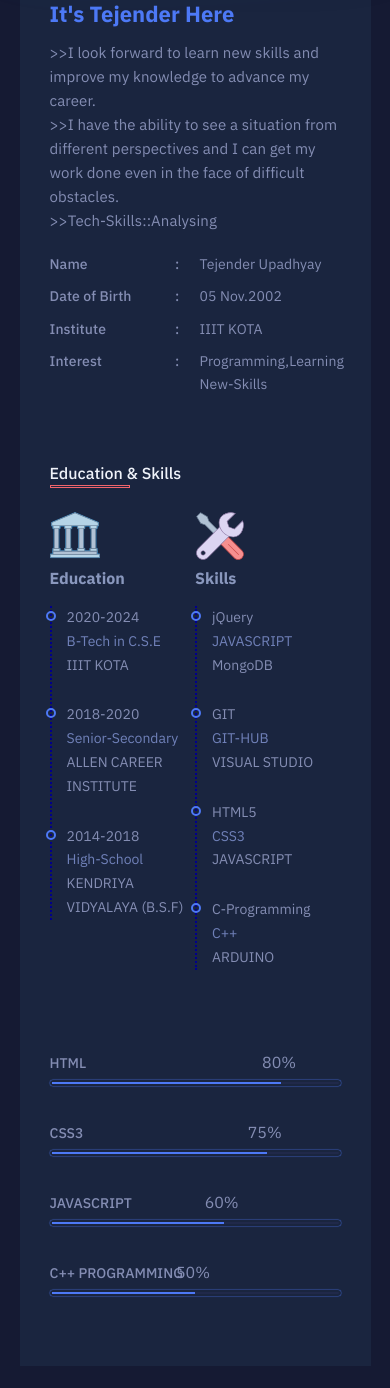
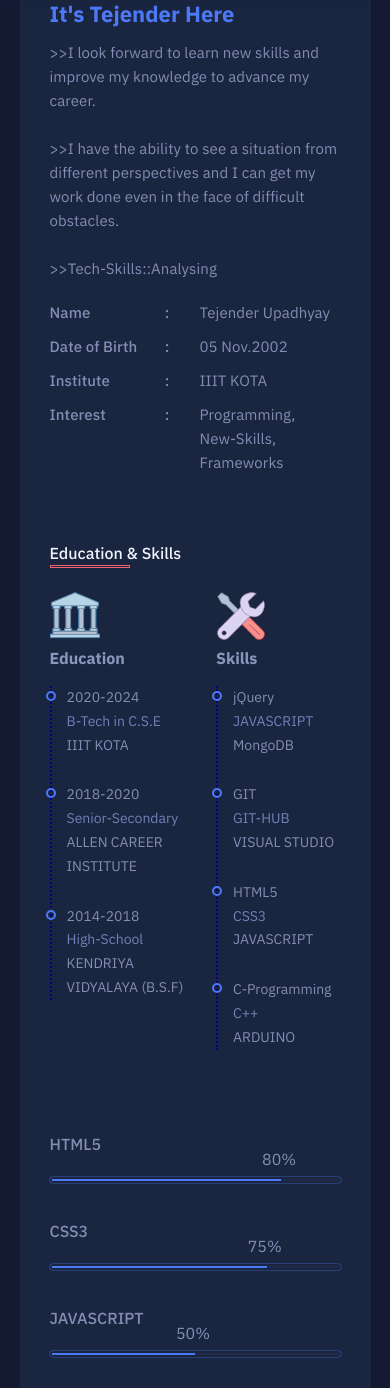
Before and after one commit to Tejender1521/MyFirstCV, a plain HTML site: page index.html in a window 390 px wide. Shown: the part 612-2000 px from the top of the page. Before the commit the page ends 1978 px from the top, so only its background shows below. Drawn offline with nearby package versions, Linux system fonts and the light colour scheme; animation ran at ten frames a second.

Commit message:
Responsive errors fixed

```diff
--- a/css/style.css
+++ b/css/style.css
@@ -237,7 +237,7 @@ section.about .content p {
 }
 section.about .content .right p{
     line-height: 1.6;
-    font-size: 14px;
+    font-size: 15px;
     color: var(--ternary);
     letter-spacing: 0.1px;
     margin-bottom: 1rem;
@@ -254,10 +254,17 @@ section.about .content .right p span:nth-child(2){
     padding-left: 150px;
     display: block;
 }
+
+/* Name tejender upadhyay set in one line */
+#blockset
+{
+    display: block ruby;
+}
+
 section.about .content .right p span:nth-child(1)::after{
     content: ":";
     position: absolute;
-    right: 0;
+    right: 1rem;
     top: 0;
 }
 
@@ -271,6 +278,8 @@ section.skills .content .left{
     grid-template-columns: 1fr 1fr;
 
 }
+
+
 section.skills .content .left .heading{
     margin-bottom: 2rem;
 }
@@ -298,6 +307,16 @@ section.skills .content .left .item{
 section.skills .content .left .timeline__wraper{
     border-left: 2px dotted darkblue;
 }
+section.skills .content .left .inner__right
+{
+    margin-left: 2.1rem;
+}
+#blockset1
+{
+    display: block ruby;
+}
+
+
 
 section.skills .content .left .item:after{
     content: '';
@@ -313,10 +332,10 @@ section.skills .content .left .item:after{
 
 section.skills .skills__wraper .skill-box h4{
     color: var(--ternary);
-    font-size: 14px;
+    font-size: 16px;
     text-transform: uppercase;
     font-weight: 500;
-    margin-bottom: 1rem;
+    margin-bottom: 2.5rem;
 }
 section.skills .skills__wraper .skill-box{
     margin-bottom: 4rem;
--- a/index.html
+++ b/index.html
@@ -90,17 +90,17 @@
                 <div class="left">
                     <h2>It's Tejender Here</h2>
                     <p>>>I look forward to learn new skills and improve my knowledge to advance my career.
-                        <br>
+                        <br><br>
                         >>I have the ability to see a situation from different perspectives and I can get my work done
                         even in the face of difficult obstacles.
-                        <br>
+                        <br><br>
                         >>Tech-Skills::Analysing
                     </p>
                 </div>
                 <div class="right">
                     <p>
                         <span>Name</span>
-                        <span>Tejender Upadhyay</span>
+                        <span id="blockset">Tejender Upadhyay</span>
                     </p>
                     <p>
                         <span>Date of Birth</span>
@@ -112,7 +112,7 @@
                     </p>
                     <p>
                         <span>Interest</span>
-                        <span>Programming,Learning New-Skills</span>
+                        <span>Programming,<br>New-Skills,<br>Frameworks</span>
                     </p>
                 </div>
             </div>
@@ -155,7 +155,7 @@
 
 
 
-                    <div class="inner__right">
+                    <div class="inner__right" >
                         <div class="heading">
                             <img src="./icons/icons8-maintenance.svg" alt="">
                             <h5>Skills</h5>
@@ -171,7 +171,7 @@
                             <div class="item">
                                 <p>GIT</p>
                                 <p class="center">GIT-HUB</p>
-                                <p>VISUAL STUDIO</p>
+                                <p id="blockset1">VISUAL STUDIO</p>
                             </div>
 
                             <div class="item">
@@ -195,7 +195,7 @@
                 <div class="right">
                     <div class="skills__wraper">
                         <div class="skill-box">
-                            <h4>HTML</h4>
+                            <h4>HTML5</h4>
                             <div class="progress__wrap">
                                 <span data-percent="80" class="progress__bar">
                                     <span class="tooltip">78%</span>
@@ -215,8 +215,8 @@
                         <div class="skill-box">
                             <h4>JAVASCRIPT</h4>
                             <div class="progress__wrap">
-                                <span data-percent="60" class="progress__bar">
-                                    <span class="tooltip">78%</span>
+                                <span data-percent="50" class="progress__bar">
+                                    <span class="tooltip">50%</span>
                                 </span>
                             </div>
                         </div>
@@ -224,7 +224,7 @@
                         <div class="skill-box">
                             <h4>C++ PROGRAMMING</h4>
                             <div class="progress__wrap">
-                                <span data-percent="50" class="progress__bar">
+                                <span data-percent="65" class="progress__bar">
                                     <span class="tooltip">78%</span>
                                 </span>
                             </div>
```
